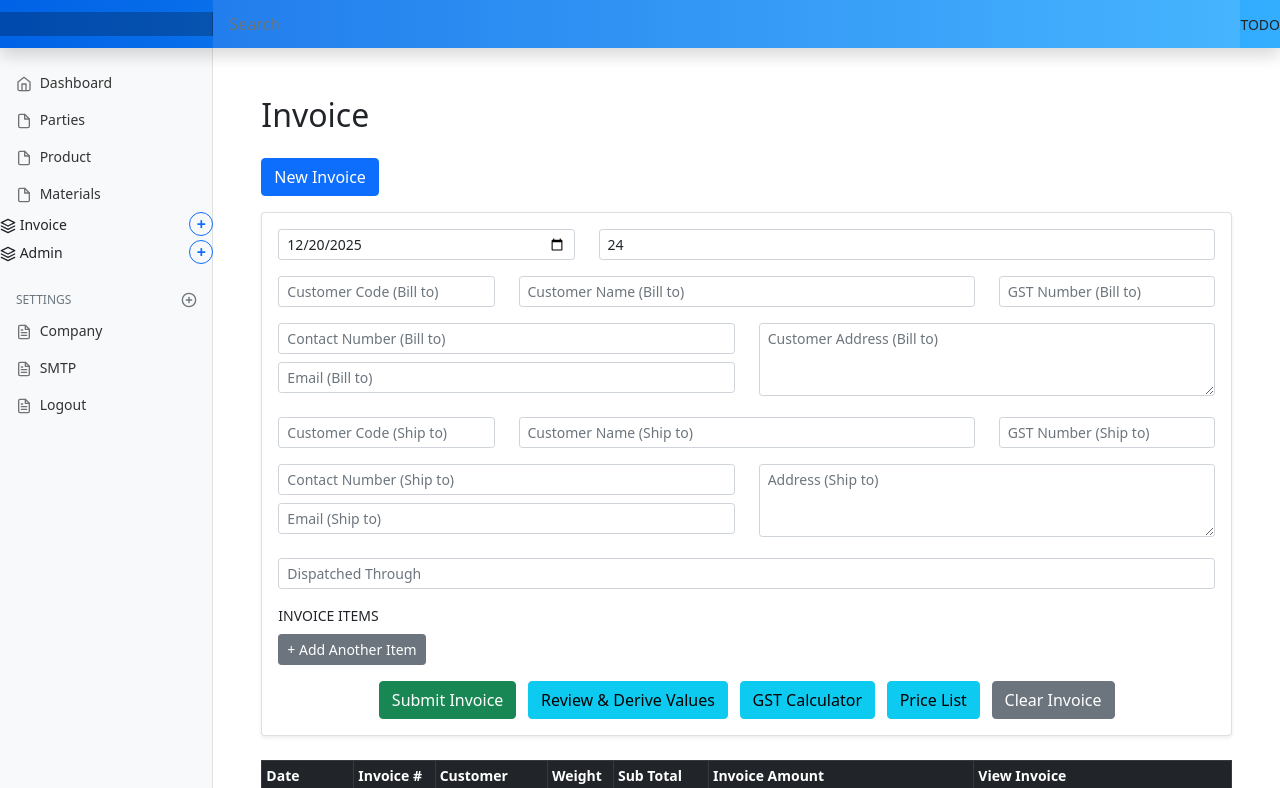
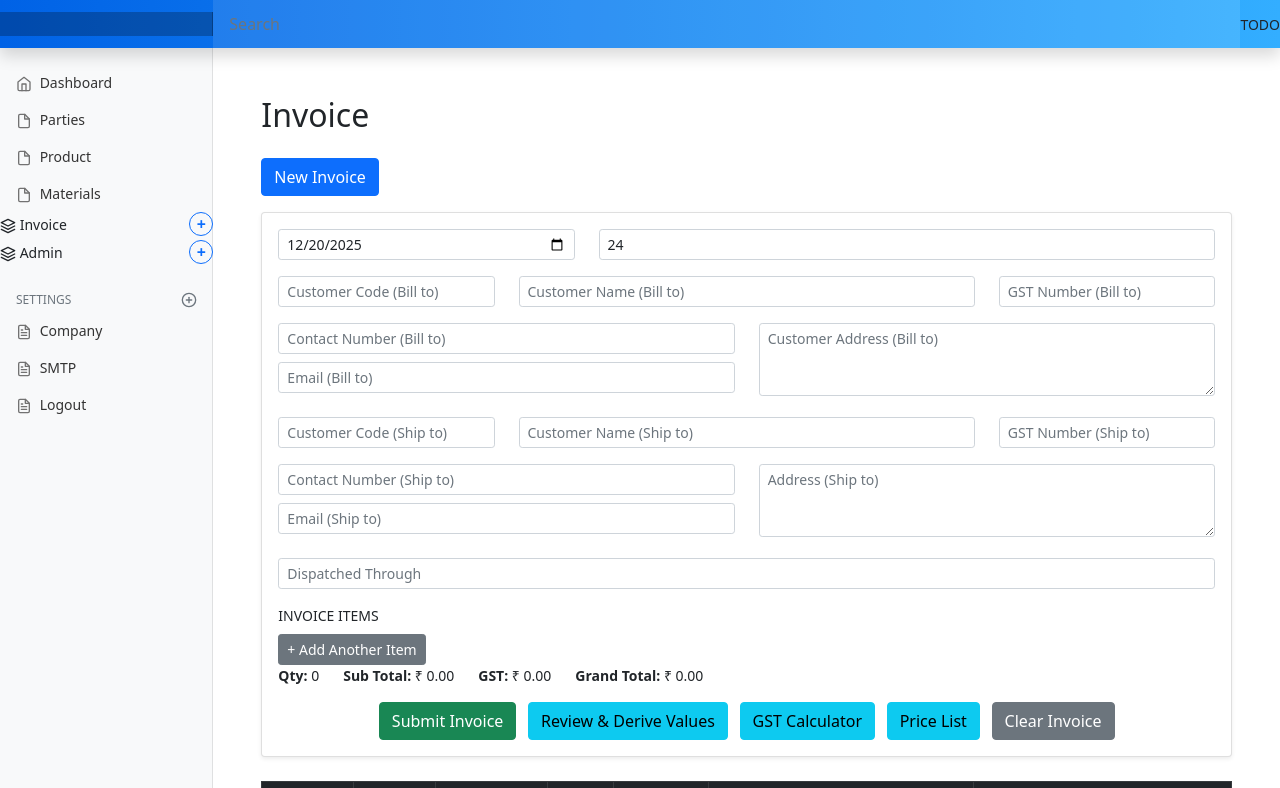
Before and after one commit to hencilpeter/projects, a Django app: page /invoice/invoice_entry in a window 1280 px wide, after a click on "New Invoice". Shown: the top 788 px of the page. Run offline with Django 5.2, Linux system fonts and the light colour scheme; data comes from the database, SQL or seed files in the repository; data that the repository does not hold is empty; some libraries are stand-ins or nearby versions.

Commit message:
additional changes.

```diff
--- a/PythonProjects/marania_invoice_venv/marania_invoice_proj/templates/marania_invoice_app/invoice_entry.html
+++ b/PythonProjects/marania_invoice_venv/marania_invoice_proj/templates/marania_invoice_app/invoice_entry.html
@@ -156,6 +156,14 @@
                 <div class="group-title">INVOICE ITEMS</div>
                 <div id="item-container"></div>
                 <button type="button" id="add-item" class="btn btn-secondary btn-sm mt-2">+ Add Another Item</button>
+                <!-- 🔥 NEW TOTALS PANEL -->
+                <div class="invoice-totals d-flex gap-4">
+                  <div><b>Qty:</b> <span id="total-qty">0</span></div>
+                  <div><b>Sub Total:</b> ₹ <span id="total-sub">0.00</span></div>
+                  <div><b>GST:</b> ₹ <span id="total-gst">0.00</span></div>
+                  <div><b>Grand Total:</b> ₹ <span id="grand-total">0.00</span></div>
+                </div>
+
               </div>
 
               <!-- Submit & Reset -->
@@ -694,6 +702,8 @@ row.querySelector('.item-spec').addEventListener('blur', function () {
     getField('item_gst_amount[]').value = gst_amount.toFixed(2);
     getField('item_total_with_gst[]').value = total_amount.toFixed(2);
 
+    recalculateInvoiceTotals();
+
 });
 
     container.appendChild(row);
@@ -707,7 +717,36 @@ row.querySelector('.item-spec').addEventListener('blur', function () {
     } else if(e.target.classList.contains('clear-item')){
       e.target.closest('.item-row').querySelectorAll('input').forEach(inp=>inp.value='');
     }
+    recalculateInvoiceTotals();
   });
+
+  function recalculateInvoiceTotals() {
+
+    let qtyEls = document.getElementsByName("item_quantity[]");
+    let priceEls = document.getElementsByName("item_price[]");
+    let gstEls = document.getElementsByName("item_gst_amount[]");
+
+    let totalQty = 0;
+    let subTotal = 0;
+    let totalGST = 0;
+
+    for (let i = 0; i < qtyEls.length; i++) {
+        let qty = Number(qtyEls[i].value) || 0;
+        let price = Number(priceEls[i].value) || 0;
+        let gst = Number(gstEls[i].value) || 0;
+
+        totalQty += qty;
+        subTotal += qty * price;
+        totalGST += gst;
+    }
+
+    document.getElementById("total-qty").innerText = totalQty;
+    document.getElementById("total-sub").innerText = subTotal.toFixed(2);
+    document.getElementById("total-gst").innerText = totalGST.toFixed(2);
+    document.getElementById("grand-total").innerText =
+        (subTotal + totalGST).toFixed(2);
+}
+
 </script>
 
 
```
